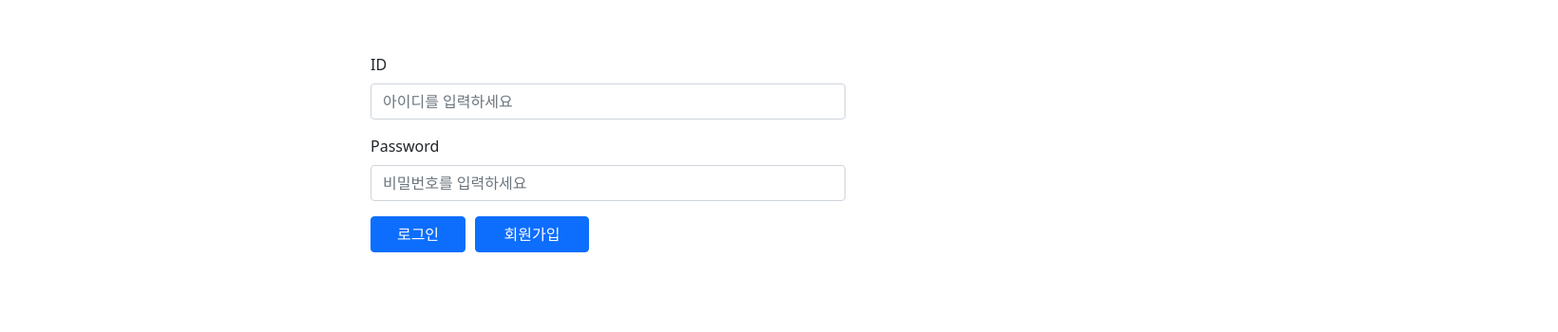
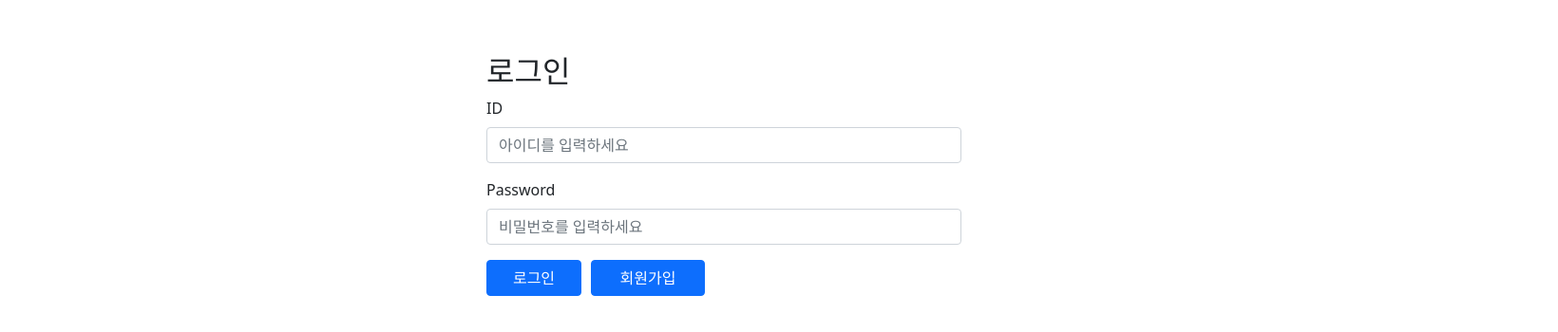
Before and after one commit to KurlyTeam2/Mini-project-frontend, a React (Create React App) app: page /login in a window 1280 px wide. Shown: the part 144-494 px from the top of the page at 95% size, 1640 px wide, since content can reach past the window. Built offline with nearby package versions, Linux system fonts and the light colour scheme.

Commit message:
Design: Add login text

```diff
--- a/src/pages/Login.tsx
+++ b/src/pages/Login.tsx
@@ -30,7 +30,8 @@ const Login = () => {
   }
 
   return (
-    <Container style={{display: "flex", justifyContent: "center", marginTop: 200}}>
+    <Container style={{justifyContent: "center", marginTop: 200, marginLeft: 500}}>
+      <h2>로그인</h2>
       <Form style={{borderWidth: 10, width: 500}}>
         <Form.Group className="mb-3" controlId="formBasicEmail">
           <Form.Label>ID</Form.Label>
```
